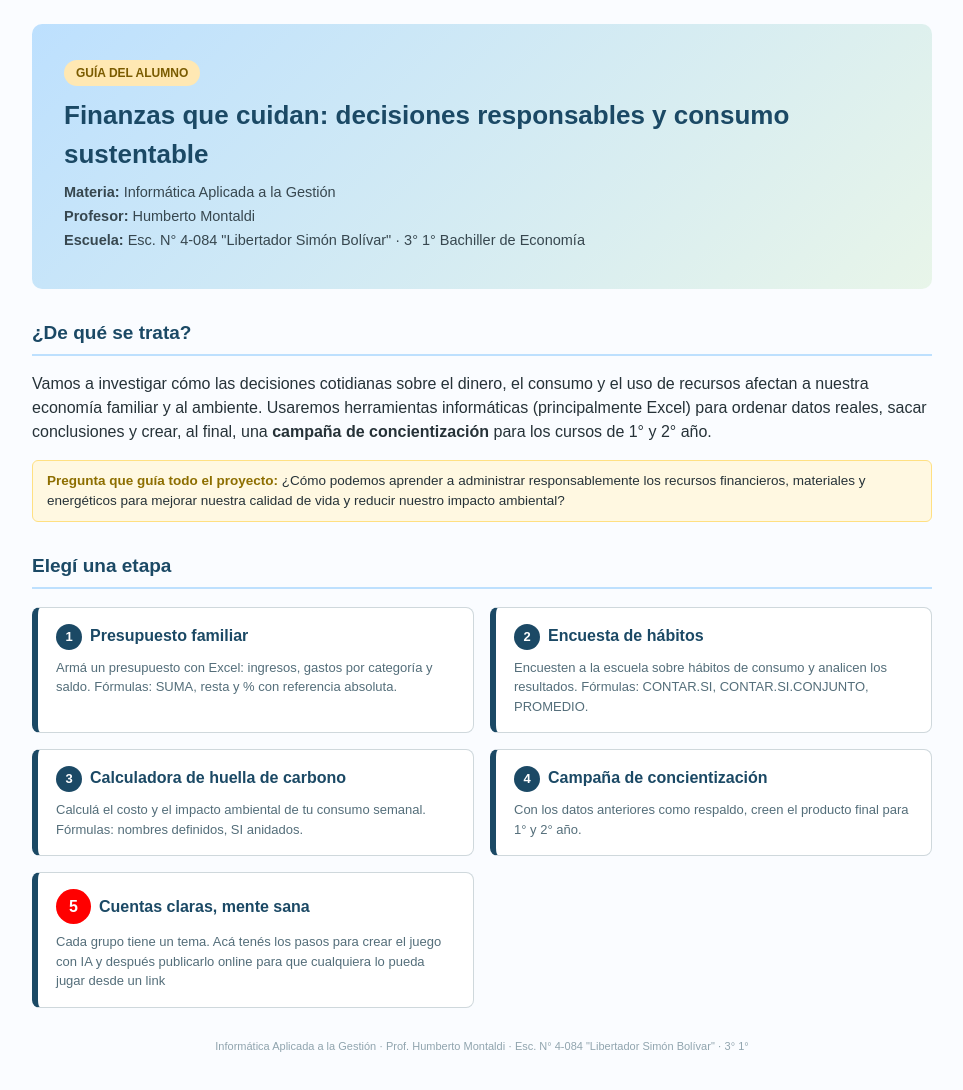
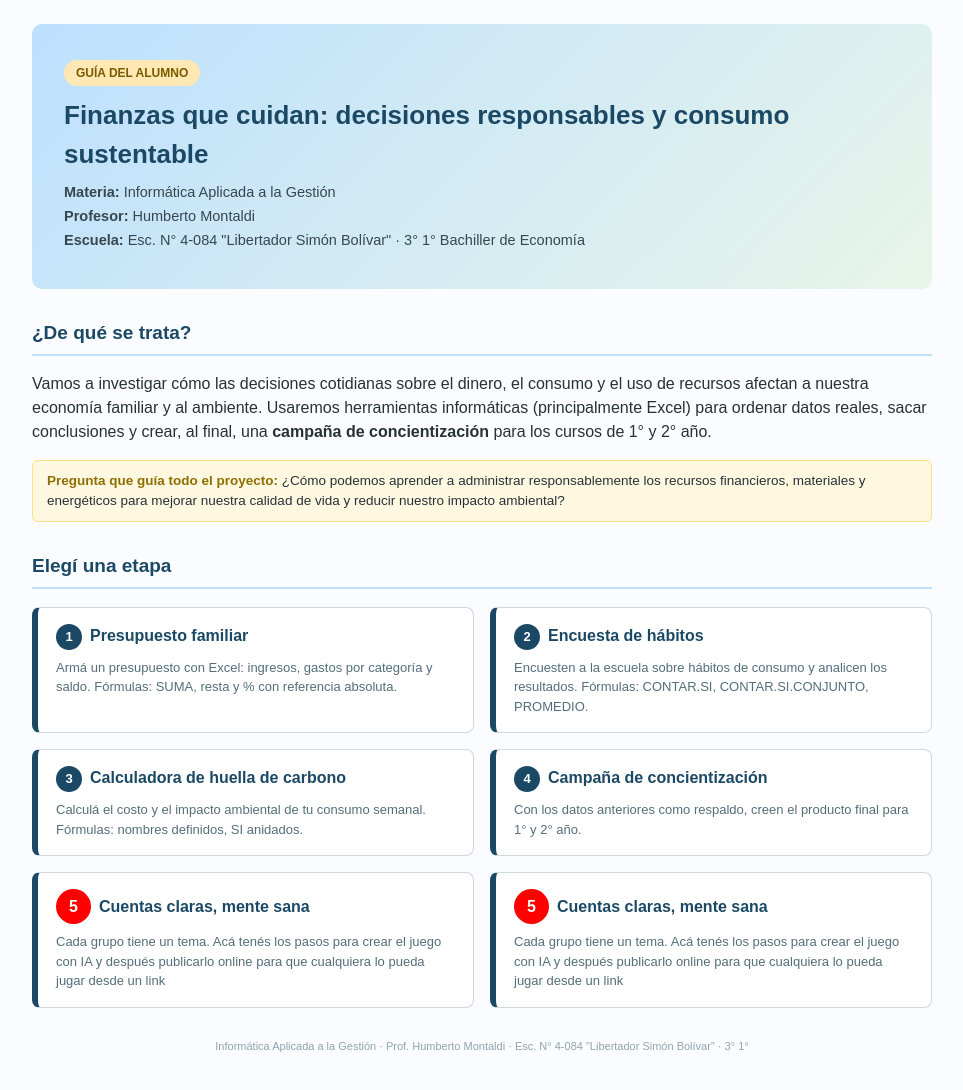
Before and after one commit to hmontaldi/Informatica31Simon, a plain HTML site: page index.html in a window 1280 px wide. Shown: the whole page, without its empty margins (158-1121 px from the left). Drawn offline with Linux system fonts and the light colour scheme.

Commit message:
Update index.html

```diff
--- a/index.html
+++ b/index.html
@@ -50,6 +50,10 @@
       <h3><span class="num2">5</span>Cuentas claras, mente sana</h3>
       <p>Cada grupo tiene un tema. Acá tenés los pasos para crear el juego con IA y después publicarlo online para que cualquiera lo pueda jugar desde un link</p>
     </a>
+    <a class="etapa-card" href="proyecto.html">
+      <h3><span class="num2">5</span>Cuentas claras, mente sana</h3>
+      <p>Cada grupo tiene un tema. Acá tenés los pasos para crear el juego con IA y después publicarlo online para que cualquiera lo pueda jugar desde un link</p>
+    </a>
   </div>
 
   <footer>Informática Aplicada a la Gestión · Prof. Humberto Montaldi · Esc. N° 4-084 "Libertador Simón Bolívar" · 3° 1°</footer>
```
